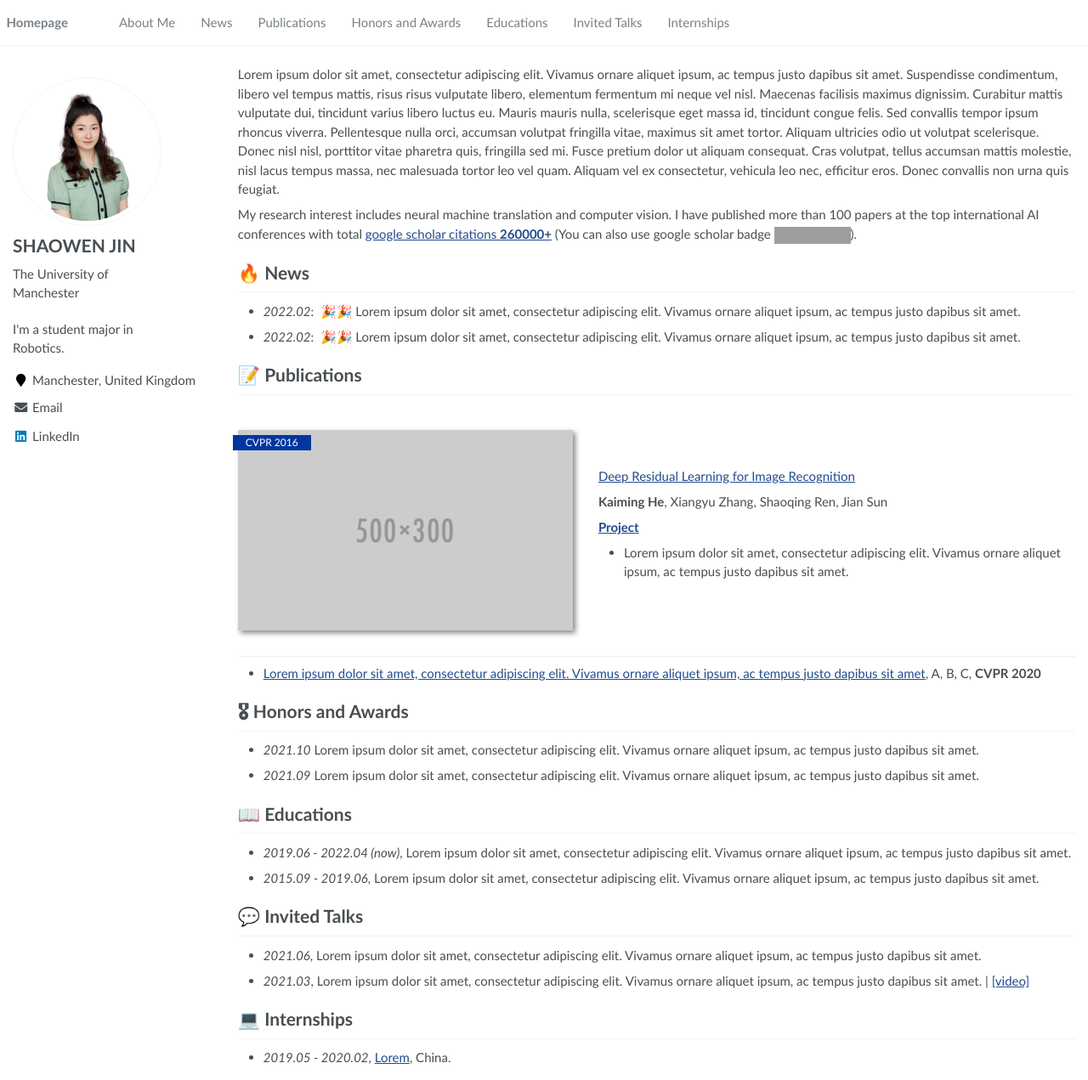
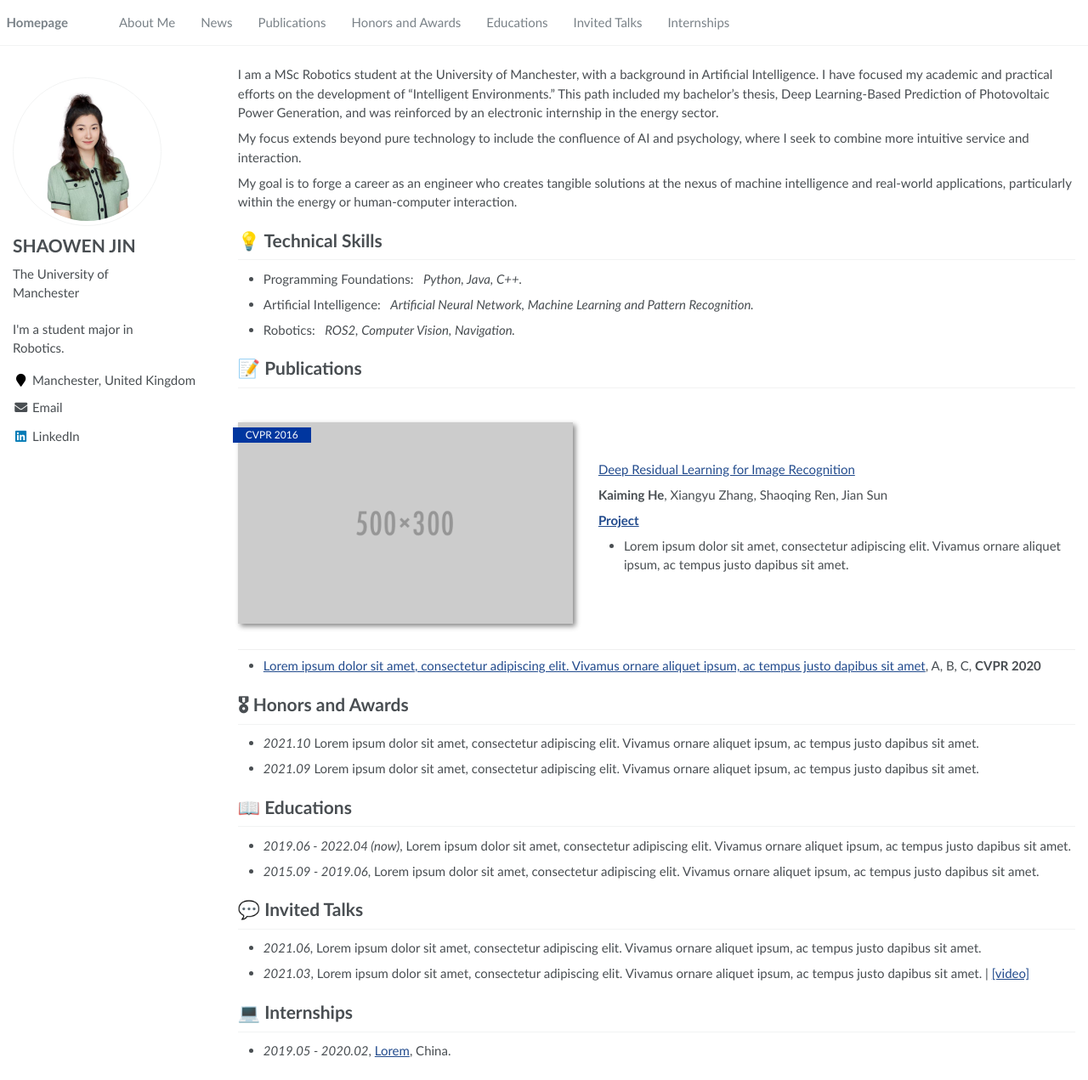
Before and after one commit to SHAOWENJIN/shaowenjin.github.io, a Jekyll site: the page built from _pages/about.md, in a window 1280 px wide and 1271 px high. Shown: the whole window at 85% size. Built offline with Jekyll 4.4.1, drawn with Linux system fonts in a browser that asks for light colours; grey boxes are pictures that could not be loaded.

Commit message:
Revise about page with personal and skills details
Updated personal information and technical skills in the about page.

```diff
--- a/_pages/about.md
+++ b/_pages/about.md
@@ -17,14 +17,17 @@ redirect_from:
 
 <span class='anchor' id='about-me'></span>
 
-Lorem ipsum dolor sit amet, consectetur adipiscing elit. Vivamus ornare aliquet ipsum, ac tempus justo dapibus sit amet. Suspendisse condimentum, libero vel tempus mattis, risus risus vulputate libero, elementum fermentum mi neque vel nisl. Maecenas facilisis maximus dignissim. Curabitur mattis vulputate dui, tincidunt varius libero luctus eu. Mauris mauris nulla, scelerisque eget massa id, tincidunt congue felis. Sed convallis tempor ipsum rhoncus viverra. Pellentesque nulla orci, accumsan volutpat fringilla vitae, maximus sit amet tortor. Aliquam ultricies odio ut volutpat scelerisque. Donec nisl nisl, porttitor vitae pharetra quis, fringilla sed mi. Fusce pretium dolor ut aliquam consequat. Cras volutpat, tellus accumsan mattis molestie, nisl lacus tempus massa, nec malesuada tortor leo vel quam. Aliquam vel ex consectetur, vehicula leo nec, efficitur eros. Donec convallis non urna quis feugiat.
+I am a MSc Robotics student at the University of Manchester, with a background in Artificial Intelligence. I have focused my academic and practical efforts on the development of "Intelligent Environments." This path included my bachelor's thesis, Deep Learning-Based Prediction of Photovoltaic Power Generation, and was reinforced by an electronic internship in the energy sector.
 
-My research interest includes neural machine translation and computer vision. I have published more than 100 papers at the top international AI conferences with total <a href='https://scholar.google.com/citations?user=DhtAFkwAAAAJ'>google scholar citations <strong><span id='total_cit'>260000+</span></strong></a> (You can also use google scholar badge <a href='https://scholar.google.com/citations?user=DhtAFkwAAAAJ'><img src="https://img.shields.io/endpoint?url={{ url | url_encode }}&logo=Google%20Scholar&labelColor=f6f6f6&color=9cf&style=flat&label=citations"></a>).
+My focus extends beyond pure technology to include the confluence of AI and psychology, where I seek to combine more intuitive service and interaction.
+
+My goal is to forge a career as an engineer who creates tangible solutions at the nexus of machine intelligence and real-world applications, particularly within the energy or human-computer interaction.
 
 
-# 🔥 News
-- *2022.02*: &nbsp;🎉🎉 Lorem ipsum dolor sit amet, consectetur adipiscing elit. Vivamus ornare aliquet ipsum, ac tempus justo dapibus sit amet.
-- *2022.02*: &nbsp;🎉🎉 Lorem ipsum dolor sit amet, consectetur adipiscing elit. Vivamus ornare aliquet ipsum, ac tempus justo dapibus sit amet.
+# 💡 Technical Skills
+- Programming Foundations: &nbsp; *Python, Java, C++.*
+- Artificial Intelligence: &nbsp; *Artificial Neural Network, Machine Learning and Pattern Recognition.*
+- Robotics: &nbsp; *ROS2, Computer Vision, Navigation.*
 
 # 📝 Publications
 
```
